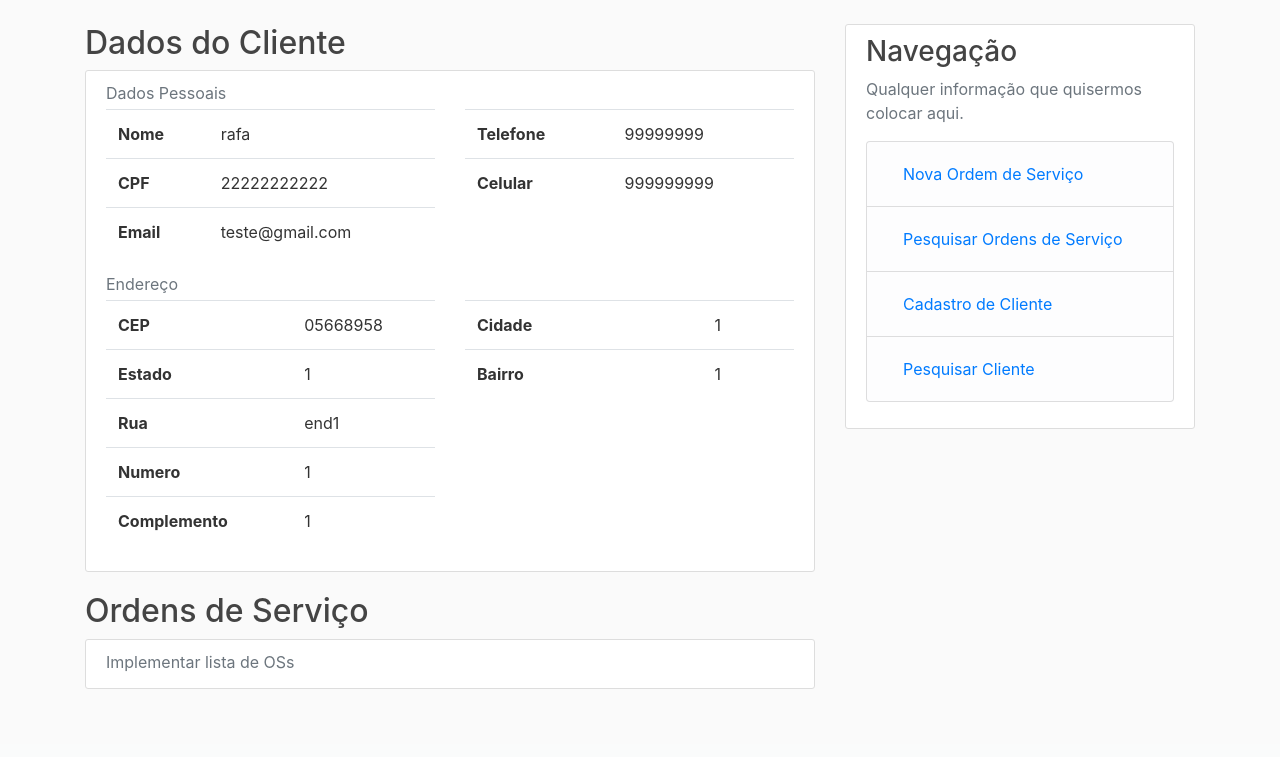
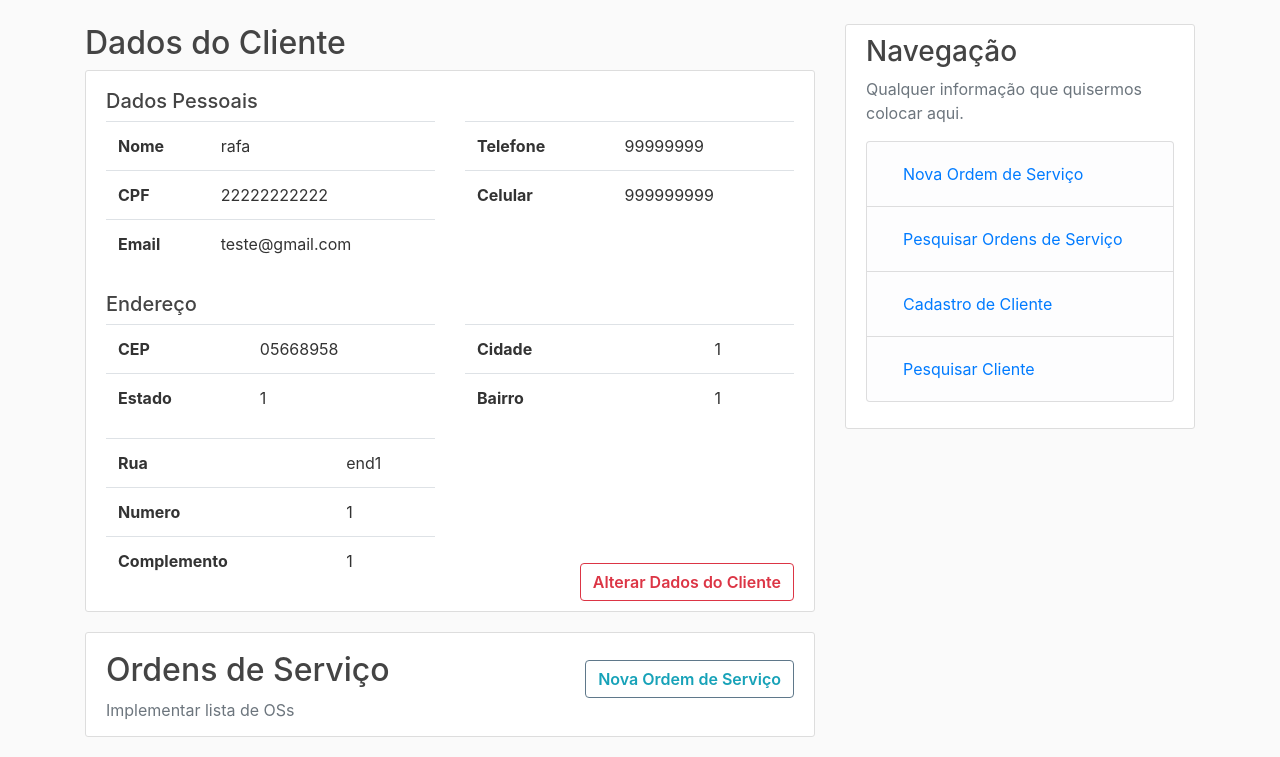
Before and after one commit to dgmolina-impacta/ope, a Flask app: page /view/client/2 in a window 1280 px wide. Shown: the part 56-813 px from the top of the page. Before the commit the page ends 745 px from the top, so only its background shows below. Run offline with Flask 2, Linux system fonts and the light colour scheme; a user stored in the database is signed in; data comes from the database, SQL or seed files in the repository; some libraries are stand-ins or nearby versions.

Commit message:
Arranjos no Layout de Visualização de Clientes

```diff
--- a/app/osmanager/static/main.css
+++ b/app/osmanager/static/main.css
@@ -106,3 +106,8 @@ a.article-title:hover {
 .bold-char {
   font-weight: 600;
 }
+
+.bottom-aligner {
+  display: inline-block;
+  vertical-align: bottom;
+}
--- a/app/osmanager/templates/view_client.html
+++ b/app/osmanager/templates/view_client.html
@@ -5,7 +5,7 @@
     <h2>Dados do Cliente</h2>
     <article class="media content-section">
         <div class="media-body">
-            <p class="text-muted mb-1">Dados Pessoais</p>
+            <h5 class="mt-2">Dados Pessoais</h5>
             <div class="row">
                 <div class="col-6">
                     <table class="table table-borderless">
@@ -40,7 +40,7 @@
                     </table>
                 </div>
             </div>
-            <p class="text-muted mb-1">Endereço</p>
+            <h5 class="mt-2">Endereço</h5>
             <div class="row">
                 <div class="col-6">
                     <table class="table table-borderless">
@@ -53,19 +53,6 @@
                             <th scope="row">Estado</th>
                             <td>{{ cliente.estado }}</td>
                         </tr>
-                        <tr>
-                            <th scope="row">Rua</th>
-                            <td colspan="2">{{ cliente.endereco }}</td>
-                        </tr>
-                        <tr>
-                            <th scope="row">Numero</th>
-                            <td colspan="2">{{ cliente.numero }}</td>
-                        </tr>
-                        <tr>
-                            <th scope="row">Complemento</th>
-                            <td colspan="2">{{ cliente.complemento }}</td>
-                        </tr>
-                        </tbody>
                     </table>
                 </div>
                 <div class="col-6">
@@ -83,12 +70,41 @@
                     </table>
                 </div>
             </div>
+            <div class="row">
+                <div class="col-md-6">
+                    <table class="table table-borderless">
+                        <tbody>
+                        <tr>
+                            <th scope="row">Rua</th>
+                            <td colspan="2">{{ cliente.endereco }}</td>
+                        </tr>
+                        <tr>
+                            <th scope="row">Numero</th>
+                            <td colspan="2">{{ cliente.numero }}</td>
+                        </tr>
+                        <tr>
+                            <th scope="row">Complemento</th>
+                            <td colspan="2">{{ cliente.complemento }}</td>
+                        </tr>
+                        </tbody>
+                    </table>
+                </div>
+                <div class="col-md-6 d-flex align-items-end justify-content-end">
+                    <a class="bold-char btn btn-outline-danger" href="#">Alterar Dados do Cliente</a>
+                </div>
+            </div>
         </div>
     </article>
-
-    <h2>Ordens de Serviço</h2>
     <article class="media content-section">
         <div class="media-body">
+            <div class="row mt-2">
+                <div class="col-md-6">
+                    <h2>Ordens de Serviço</h2>
+                </div>
+                <div class="col-md-6 d-flex align-items-end justify-content-end">
+                    <a class="bold-char btn btn-outline-info" href="#">Nova Ordem de Serviço</a>
+                </div>
+            </div>
             <p class="text-muted mb-1">Implementar lista de OSs</p>
         </div>
     </article>
```
